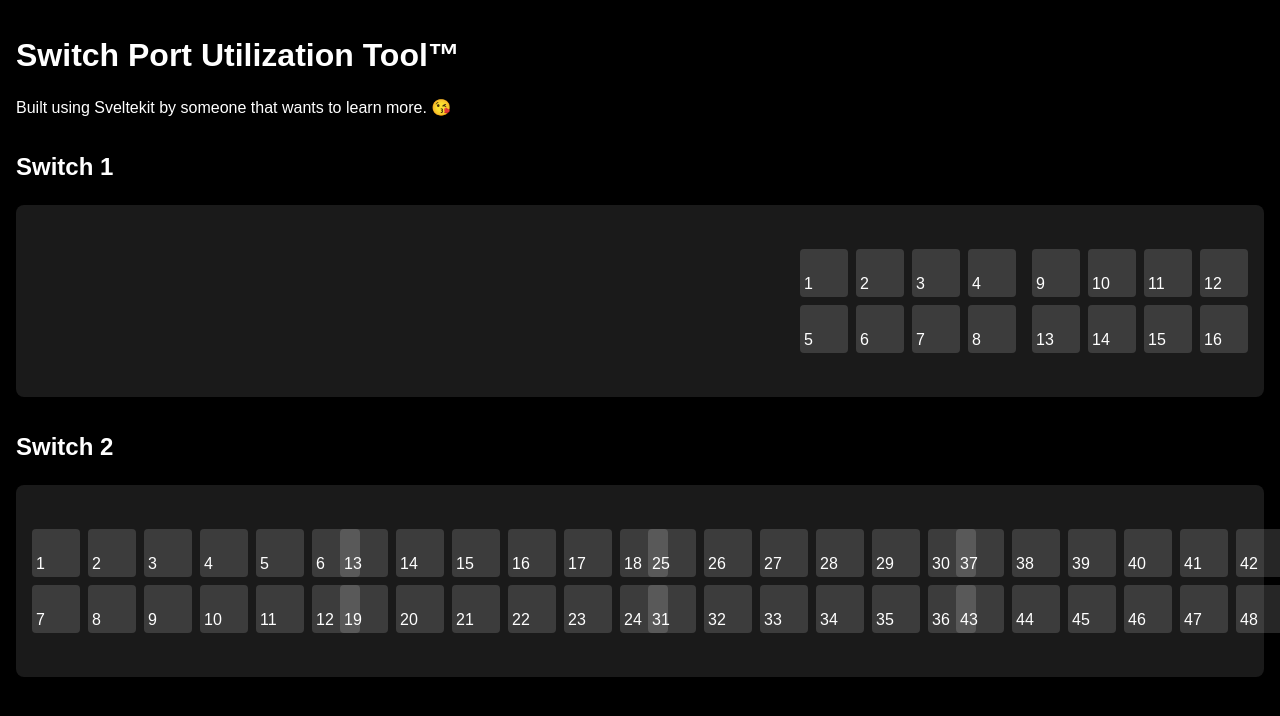
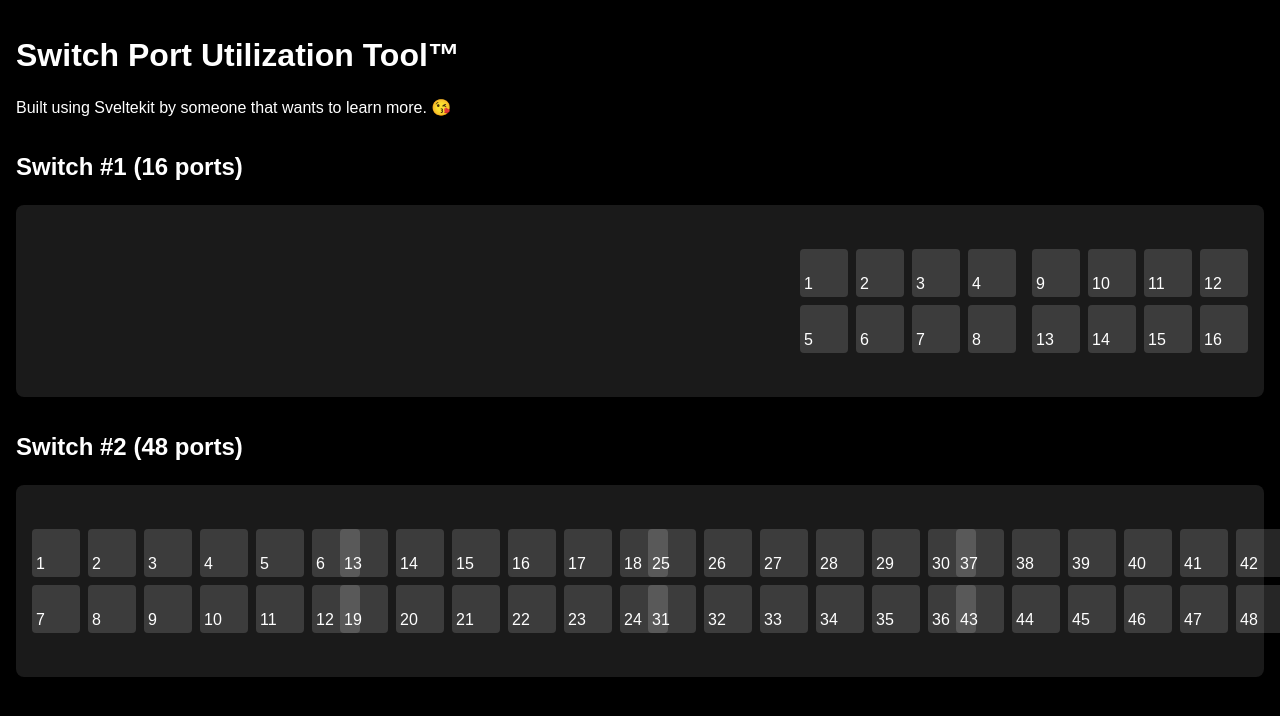
Before and after one commit to frippz/switch-tool, a SvelteKit app: page / in a window 1280 px wide. Shown: the top 716 px of the page. Built offline with nearby package versions, Linux system fonts and the light colour scheme.

Commit message:
More descriptive headings

```diff
--- a/src/components/Switch/Switch.svelte
+++ b/src/components/Switch/Switch.svelte
@@ -36,7 +36,7 @@
   }
 </script>
 
-<h2>Switch {switchGroup}</h2>
+<h2>Switch #{switchGroup} ({numPorts} ports)</h2>
 <div class="switch">
   {#each groupedData as group}
     <div class="port-group group-size-{portsPerGroup}">
```
